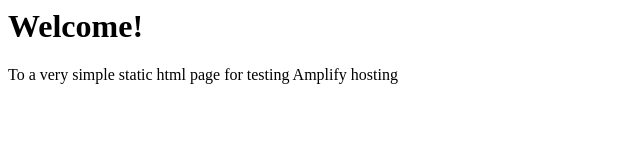
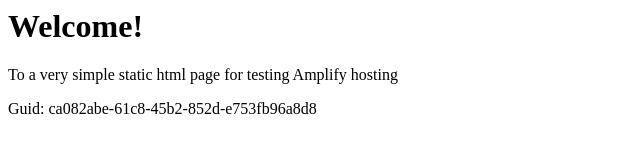
Before and after one commit to aws-aemilia-nrt/Github-PR-Commit-Integration-Test-DoNotTouch-Gith-OKSLNVO2-v1-preprod-ap-northeast-1, a website: page src/index.html in a window 1280 px wide. Shown: the whole page, without its empty margins (0-640 px from the left). Drawn offline with Linux system fonts and the light colour scheme.

Commit message:
commit from integ tests

```diff
--- a/src/index.html
+++ b/src/index.html
@@ -1,3 +1,5 @@
+
+
 <html lang="en">
 
 <head>
@@ -10,6 +12,6 @@
 <body>
     <h1>Welcome!</h1>
     <p>To a very simple static html page for testing Amplify hosting</p>
-</body>
+    <p>Guid: ca082abe-61c8-45b2-852d-e753fb96a8d8</p></body>
 
 </html>
```
